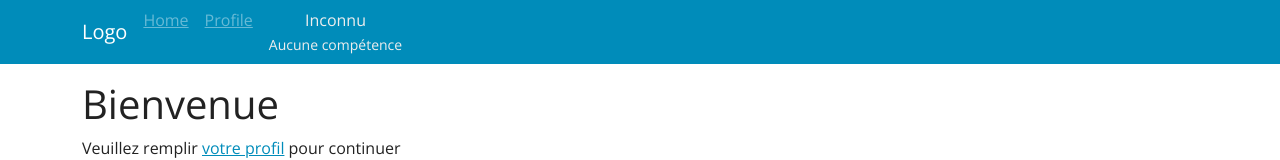
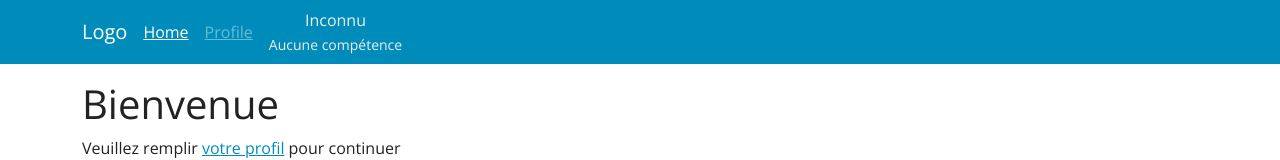
Before and after one commit to annieherieau/thp_mini-malt, a React (Vite) app: page / in a window 1280 px wide. Shown: the top 160 px of the page. Built offline with nearby package versions, Linux system fonts and the light colour scheme.

Commit message:
navbar css

```diff
--- a/src/components/Header.jsx
+++ b/src/components/Header.jsx
@@ -12,9 +12,9 @@ export default function Header() {
           <Navbar.Brand href="/">Logo</Navbar.Brand>
           <Navbar.Toggle aria-controls="app-navbar" />
           <Navbar.Collapse id="app-navbar">
-            <Nav className="me-auto gap-3">
+            <Nav>
               <Nav.Item>
-                <NavLink className="active" to="/">
+                <NavLink to="/">
                   Home
                 </NavLink>
               </Nav.Item>
--- a/src/main.scss
+++ b/src/main.scss
@@ -13,3 +13,9 @@ form {
 .nav-user-infos {
   @extend .text-light, .text-center;
 }
+.navbar-nav {
+  @extend .me-auto, .gap-3, .align-items-center;
+}
+.active{
+  color: $white;
+}
```
